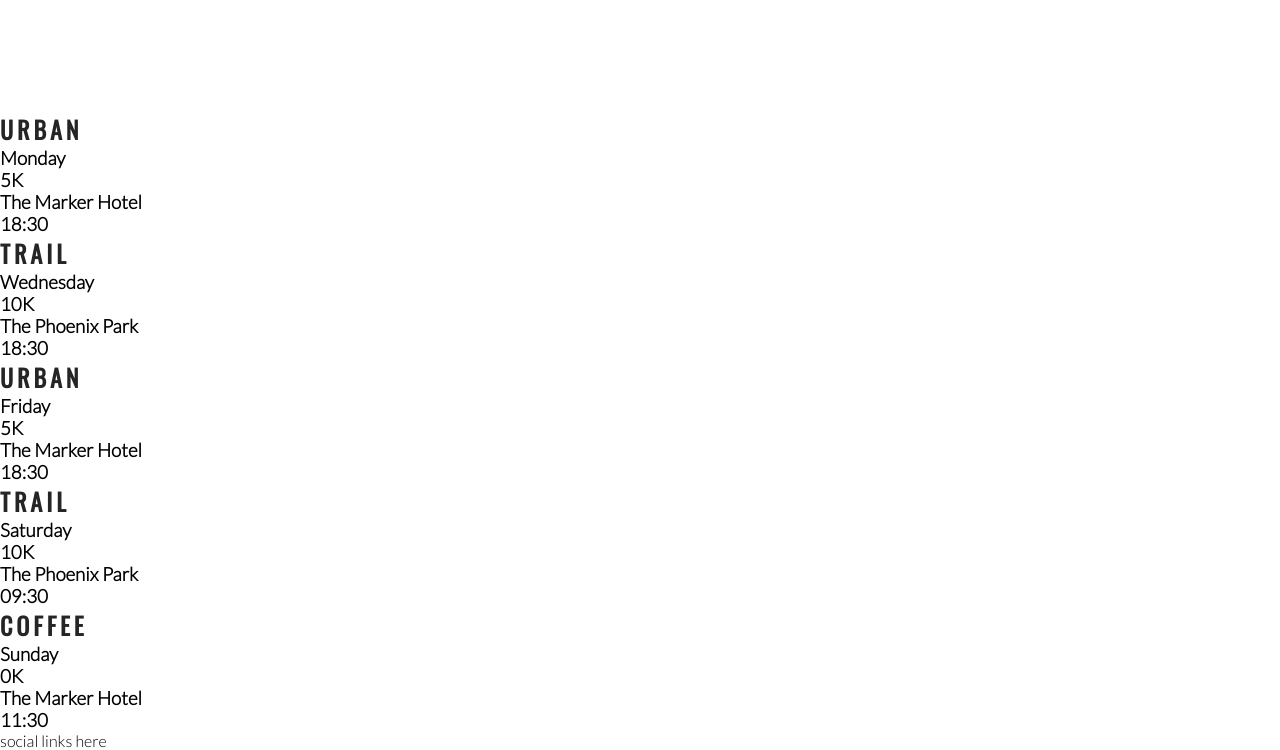
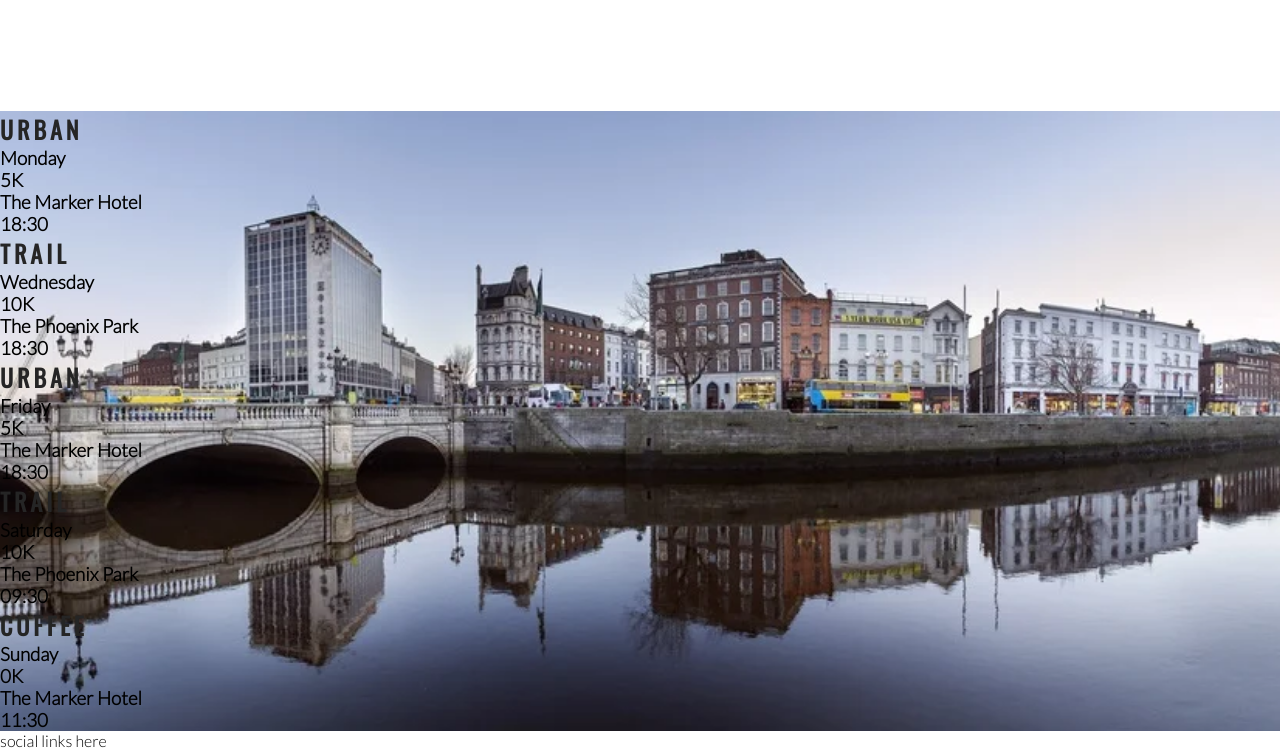
Before and after one commit to PedroMiguelFerreira/love-running, a plain HTML site: page index.html in a window 1280 px wide. Shown: the part 1184-1934 px from the top of the page. Drawn offline with nearby package versions, Linux system fonts and the light colour scheme.

Commit message:
Add background image to times section

```diff
--- a/assets/css/style.css
+++ b/assets/css/style.css
@@ -182,7 +182,18 @@ hr {
 }
 
 #circle-cover-bg {
-    background: url(../images/ethos-center-image.jpg) no-repeat center center;
+    background: url('../images/ethos-center-image.jpg') no-repeat center center;
     height: 100%;
     border-radius: 50%;
 }
+
+/* event times */
+
+#times {
+    background-image: url('../images/times-background.webp');
+    background-repeat: no-repeat;
+    background-size: cover;
+    background-position: center;
+    width: 100%;
+    overflow: hidden;
+}
--- a/index.html
+++ b/index.html
@@ -77,7 +77,7 @@
             </div>
         </div>
     </section>
-    <section>
+    <section id="times">
         <div>
             <h2>Urban</h2>
             <h3>Monday</h3>
```
Also changed, not shown: assets/images/times-background.webp (added).
